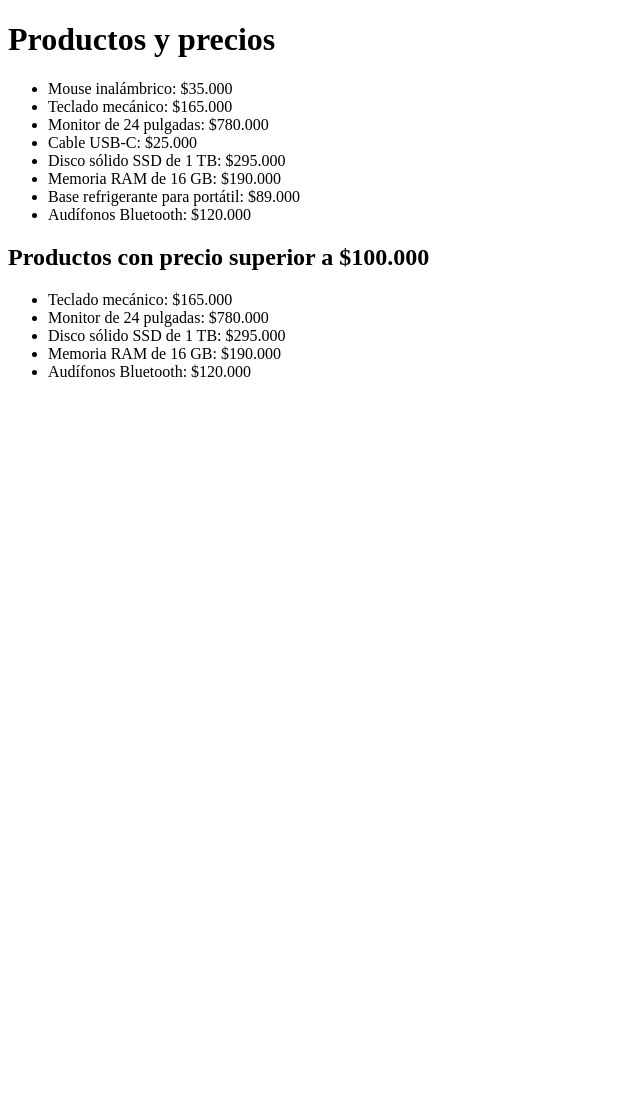
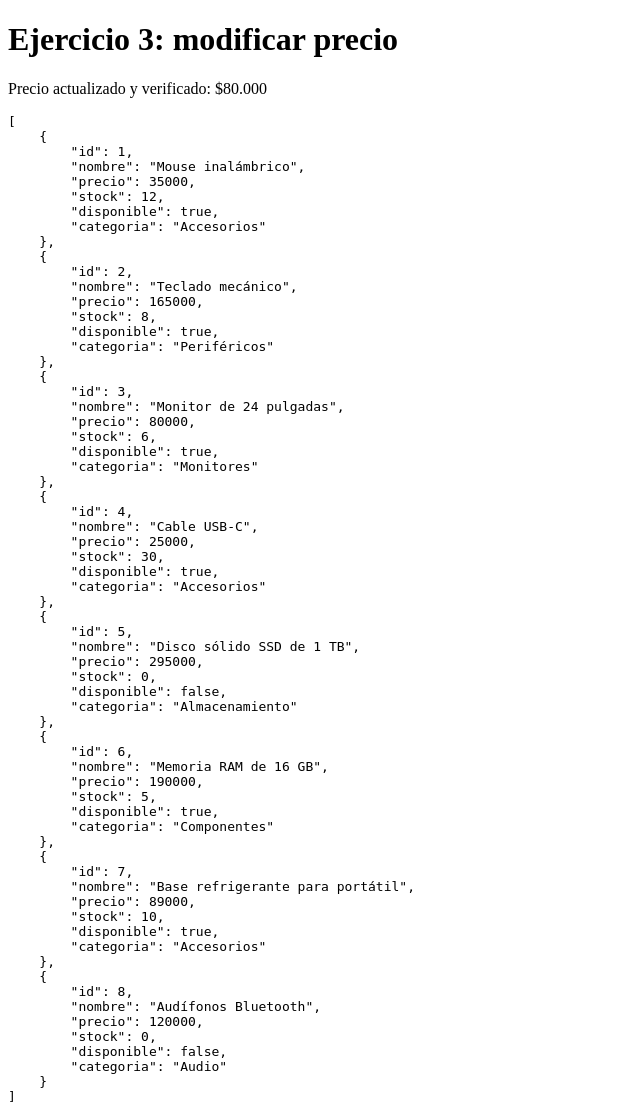
Before and after one commit to juandevia370-tech/validaciones_ultra_servicio_especial, a PHP site: page /practicaJSON/index.php in a window 1280 px wide. Shown: the whole page, without its empty margins (0-640 px from the left). Before the commit the page ends 378 px from the top, so only its background shows below. Run offline with PHP 8.4, Linux system fonts and the light colour scheme; some libraries are stand-ins or nearby versions.

Commit message:
Ejercicio 3: modificar precio y convertir a JSON
Co-authored-by: Copilot <223556219+Copilot@users.noreply.github.com>

```diff
--- a/public/practicaJSON/index.php
+++ b/public/practicaJSON/index.php
@@ -1,45 +1,32 @@
 <?php
 $contenido = file_get_contents(__DIR__ . "/productos.json");
+$productos = $contenido === false ? null : json_decode($contenido, true);
+if (!is_array($productos)) exit("No se pudo leer productos.json.");
 
-if ($contenido === false) {
-    http_response_code(500);
-    exit("No se pudo leer el archivo productos.json.");
+$idProducto = 3;
+$nuevoPrecio = 80000;
+$indiceProducto = null;
+foreach ($productos as $indice => $producto) {
+    if ($producto["id"] === $idProducto) {
+        $indiceProducto = $indice;
+        break;
+    }
 }
-
-$productos = json_decode($contenido, true);
-
-if (!is_array($productos)) {
-    http_response_code(500);
-    exit("No se pudo convertir productos.json en un arreglo PHP.");
-}
+if ($indiceProducto === null) exit("Producto no encontrado.");
+$productos[$indiceProducto]["precio"] = $nuevoPrecio;
+$precioVerificado = $productos[$indiceProducto]["precio"] === $nuevoPrecio;
+$jsonActualizado = json_encode($productos, JSON_PRETTY_PRINT | JSON_UNESCAPED_UNICODE);
+if ($jsonActualizado === false) exit("No se pudo convertir a JSON.");
 ?>
 <!DOCTYPE html>
 <html lang="es">
 <head>
     <meta charset="UTF-8">
-    <title>Productos</title>
+    <title>Ejercicio 3</title>
 </head>
 <body>
-    <h1>Productos y precios</h1>
-    <ul>
-        <?php foreach ($productos as $producto): ?>
-            <li>
-                <?= htmlspecialchars($producto["nombre"], ENT_QUOTES, "UTF-8") ?>:
-                $<?= number_format($producto["precio"], 0, ",", ".") ?>
-            </li>
-        <?php endforeach; ?>
-    </ul>
-
-    <h2>Productos con precio superior a $100.000</h2>
-    <ul>
-        <?php foreach ($productos as $producto): ?>
-            <?php if ($producto["precio"] > 100000): ?>
-                <li>
-                    <?= htmlspecialchars($producto["nombre"], ENT_QUOTES, "UTF-8") ?>:
-                    $<?= number_format($producto["precio"], 0, ",", ".") ?>
-                </li>
-            <?php endif; ?>
-        <?php endforeach; ?>
-    </ul>
+    <h1>Ejercicio 3: modificar precio</h1>
+    <p><?= $precioVerificado ? "Precio actualizado y verificado: $" . number_format($nuevoPrecio, 0, ",", ".") : "No se pudo verificar el cambio." ?></p>
+    <pre><?= htmlspecialchars($jsonActualizado, ENT_QUOTES, "UTF-8") ?></pre>
 </body>
 </html>
```
